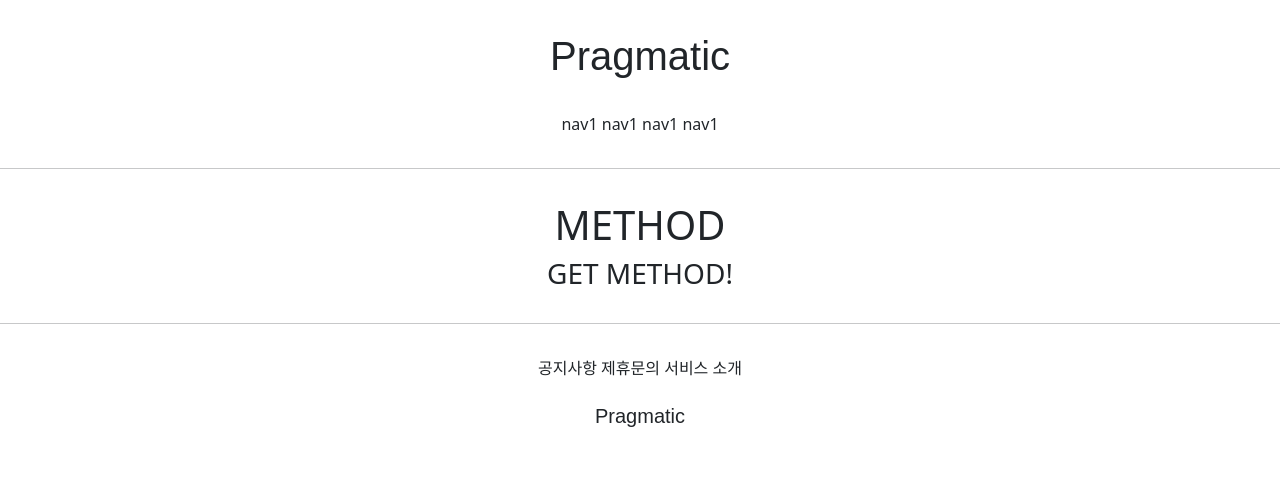
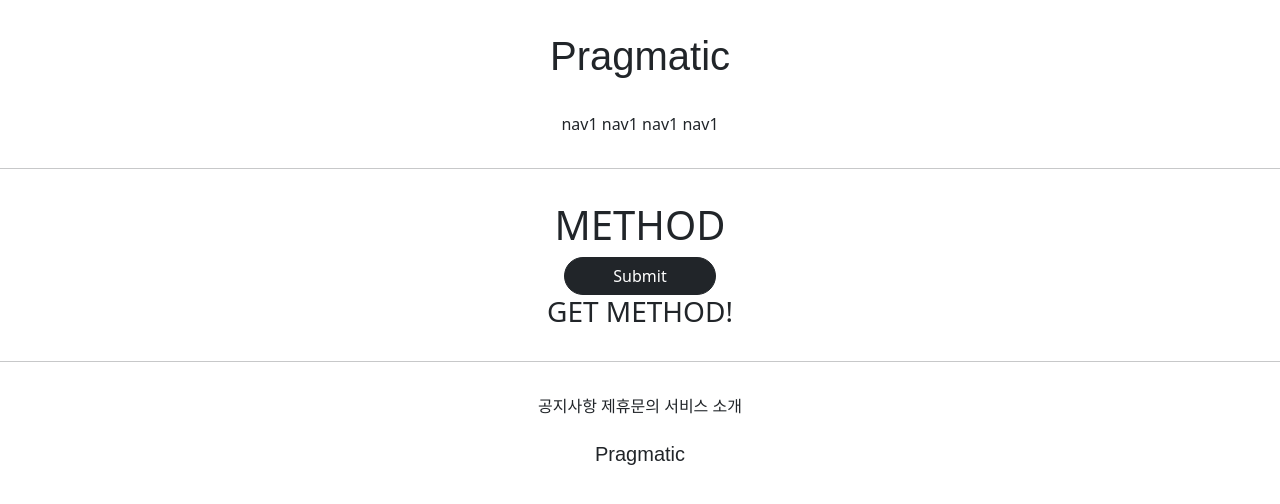
Before and after one commit to kickoutter/Django_Pinterest_clone, a Django app: page /account/hello_world/ in a window 1280 px wide. Shown: the top 504 px of the page. Run offline with Django 3.2, Linux system fonts and the light colour scheme; parts of the project's set-up code (start-up, migrations or seed data) failed here and were passed over; some web fonts are replaced.

Commit message:
7/8 2ban class commit 3

```diff
--- a/accountapp/templates/accountapp/hello_world.html
+++ b/accountapp/templates/accountapp/hello_world.html
@@ -4,6 +4,13 @@
 
     <div style="margin: 2rem; text-align: center">
         <h1>METHOD</h1>
+
+        <form action="/account/hello_world/" method="post">
+            {# 장고에서 정상적으로 post 사용하려면 #}
+            {% csrf_token %}
+            <input type="submit" class="btn btn-dark rounded-pill px-5">
+        </form>
+
 
         {# 단순 변수 출력 : {{  }} #}
         <h3>{{ text }}</h3>
```
